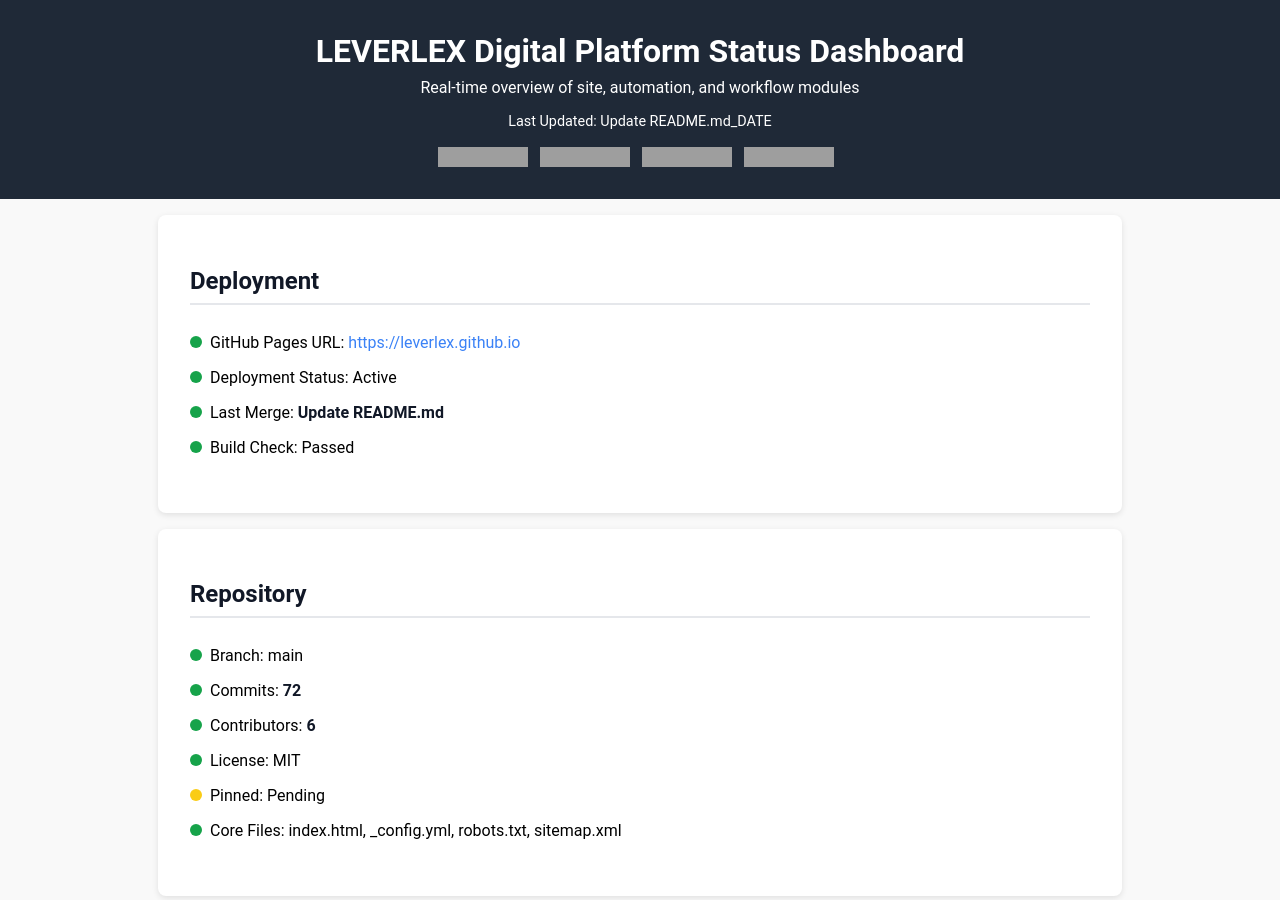
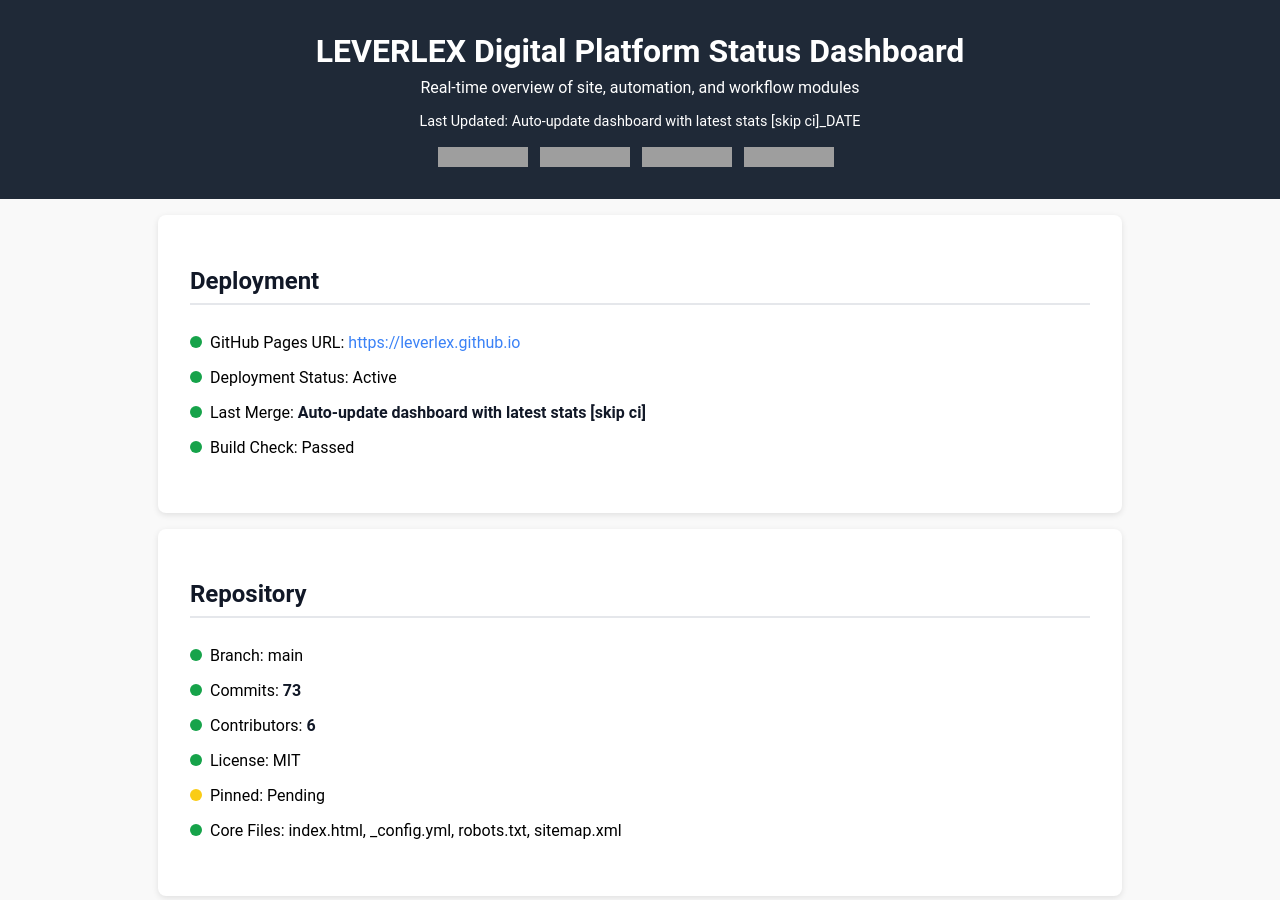
Before and after one commit to LEVERLEX/leverlex.github.io, a Jekyll site: the page dashboard.html, which Jekyll copies as it is, in a window 1280 px wide and 900 px high. Built offline with Jekyll 4.4.1, drawn with Linux system fonts in a browser that asks for light colours; grey boxes are pictures that could not be loaded.

Commit message:
Auto-update dashboard with latest stats [skip ci]

```diff
--- a/dashboard.html
+++ b/dashboard.html
@@ -28,7 +28,7 @@
 <header>
   <h1>LEVERLEX Digital Platform Status Dashboard</h1>
   <p>Real-time overview of site, automation, and workflow modules</p>
-  <p style="font-size: 0.9rem; margin-top: 0.5rem;">Last Updated: Update README.md_DATE</p>
+  <p style="font-size: 0.9rem; margin-top: 0.5rem;">Last Updated: Auto-update dashboard with latest stats [skip ci]_DATE</p>
   <div class="workflow-badges">
     <img src="https://img.shields.io/badge/status-active-success" alt="Status Badge" class="badge">
     <img src="https://img.shields.io/badge/deployment-github--pages-blue" alt="Deployment Badge" class="badge">
@@ -42,7 +42,7 @@
   <ul>
     <li><span class="status green"></span>GitHub Pages URL: <a href="https://leverlex.github.io" target="_blank">https://leverlex.github.io</a></li>
     <li><span class="status green"></span>Deployment Status: Active</li>
-    <li><span class="status green"></span>Last Merge: <span class="stat-value">Update README.md</span></li>
+    <li><span class="status green"></span>Last Merge: <span class="stat-value">Auto-update dashboard with latest stats [skip ci]</span></li>
     <li><span class="status green"></span>Build Check: Passed</li>
   </ul>
 </section>
@@ -51,7 +51,7 @@
   <h2>Repository</h2>
   <ul>
     <li><span class="status green"></span>Branch: main</li>
-    <li><span class="status green"></span>Commits: <span class="stat-value" id="commit-count">72</span></li>
+    <li><span class="status green"></span>Commits: <span class="stat-value" id="commit-count">73</span></li>
     <li><span class="status green"></span>Contributors: <span class="stat-value" id="contributor-count">6</span></li>
     <li><span class="status green"></span>License: MIT</li>
     <li><span class="status yellow"></span>Pinned: Pending</li>
```
